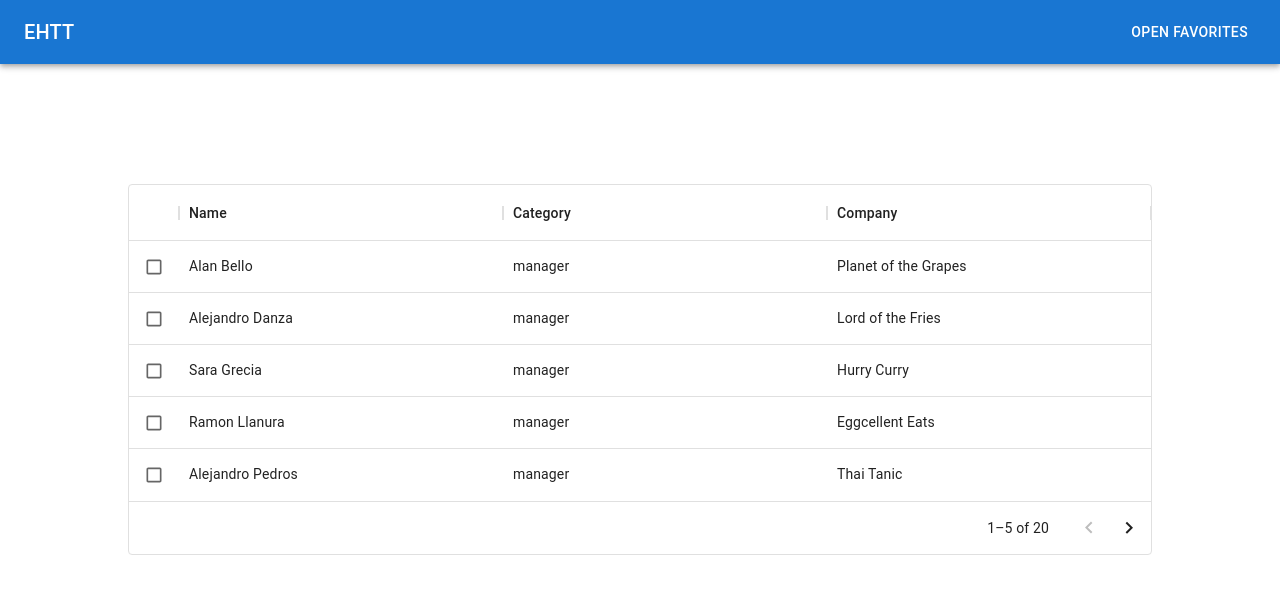
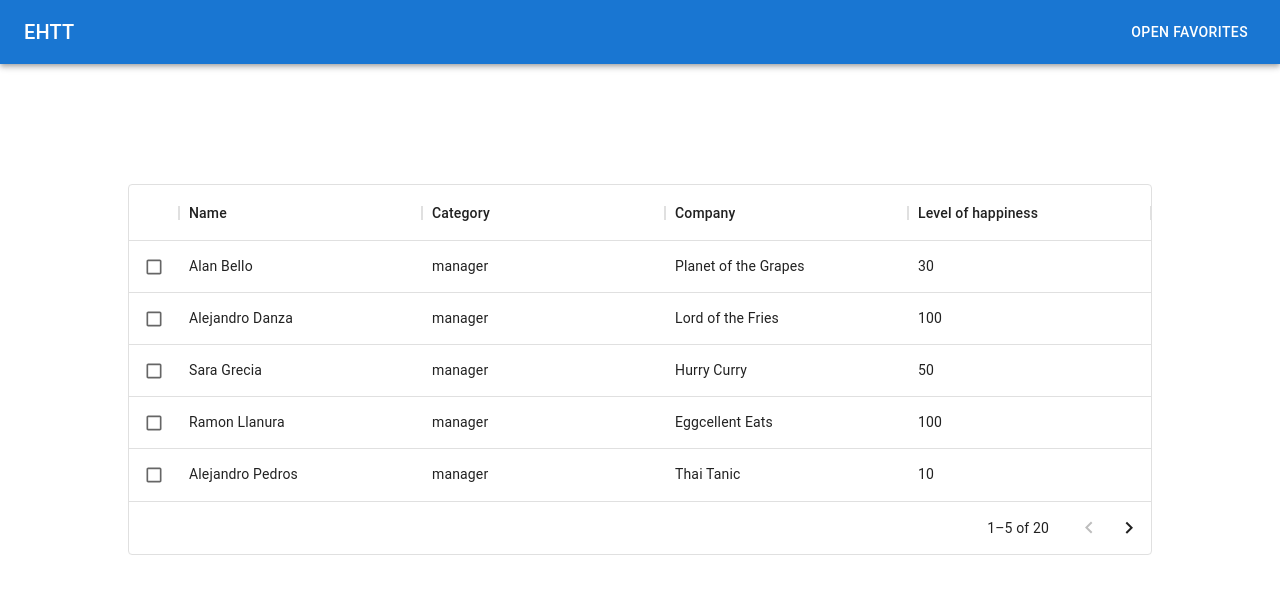
Before and after one commit to agusting19/employee-happiness-tracking-tool, a React (Vite) app: page / in a window 1280 px wide. Shown: the top 594 px of the page. Built offline with nearby package versions, Linux system fonts and the light colour scheme.

Commit message:
table little fix

```diff
--- a/src/pages/Home/components/PeopleTable/PeopleTable.tsx
+++ b/src/pages/Home/components/PeopleTable/PeopleTable.tsx
@@ -53,6 +53,12 @@ const PeopleTable: React.FC<PeopleTableInterface> = () => {
       flex: 1,
       renderCell: (params: GridRenderCellParams) => <>{params.value}</>,
     },
+    {
+      field: 'levelOfHappiness',
+      headerName: 'Level of happiness',
+      flex: 1,
+      renderCell: (params: GridRenderCellParams) => <>{params.value}</>,
+    },
   ];
 
   return (
```
